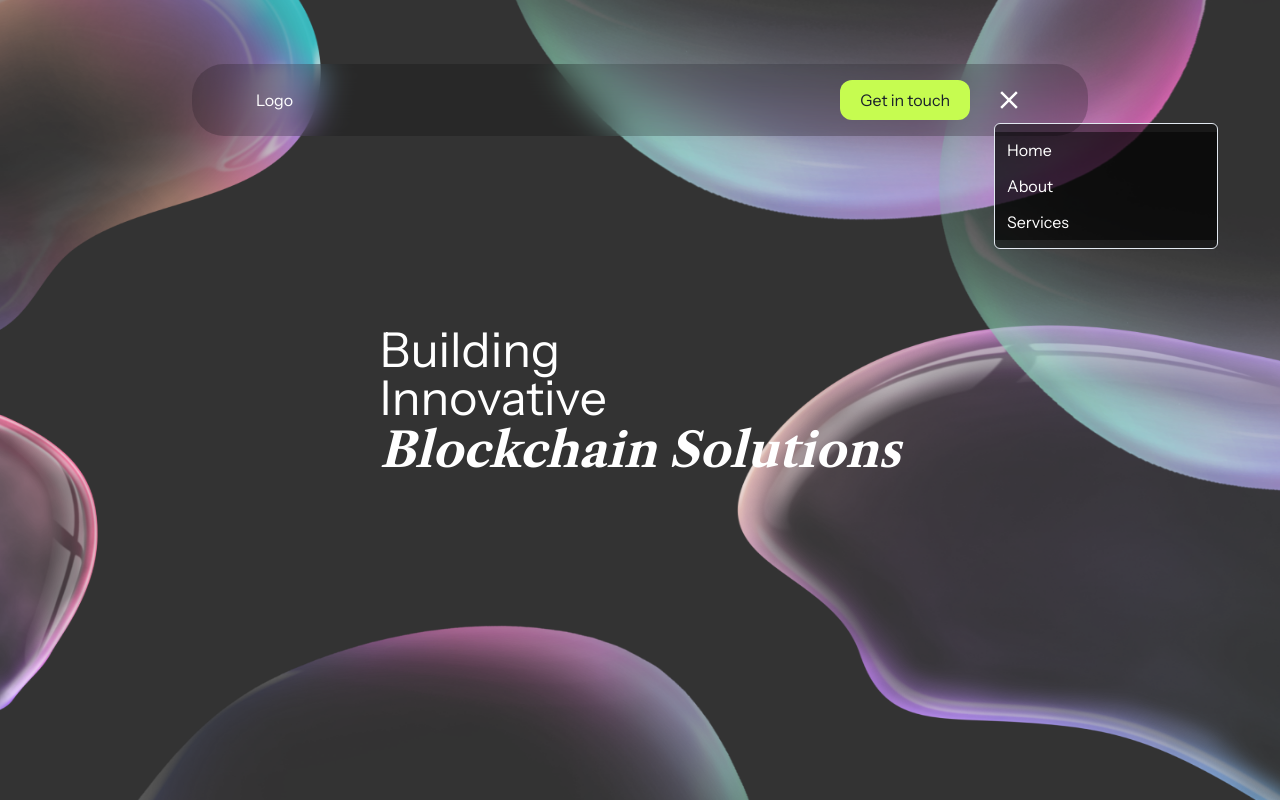
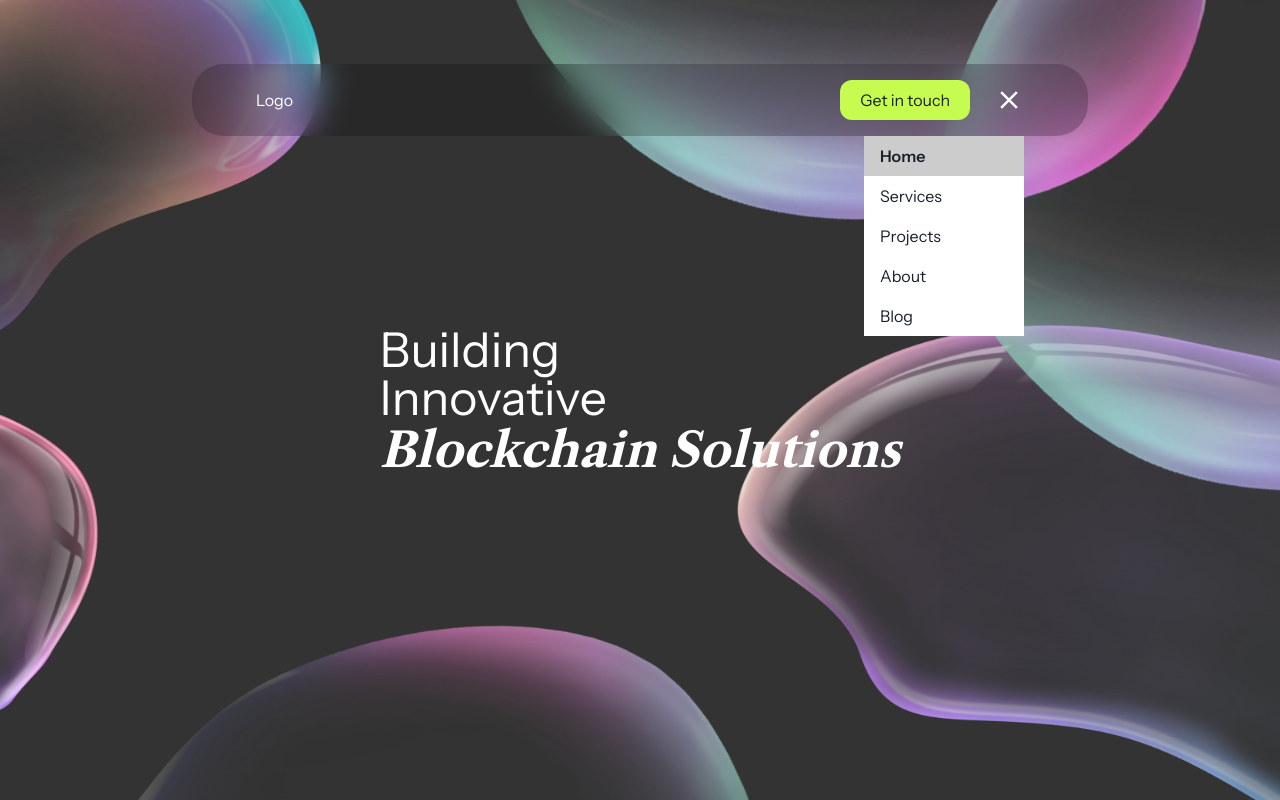
Before and after one commit to CEN-Smart/afrix-lab_design, a Next.js app: page / in a window 1280 px wide. Both pictures are taken after a click on the button 1009 px from the left and 100 px from the top of the page. Built offline with nearby package versions, Linux system fonts and the light colour scheme.

Commit message:
add new image

```diff
--- a/src/app/globals.css
+++ b/src/app/globals.css
@@ -79,3 +79,25 @@
   background: rgba(0 0 0/0.8) url('/images/bg-hero.png') no-repeat center center;
   background-size: 100vw 100vh;
 }
+
+.nav__link {
+  background-image: linear-gradient(
+    120deg,
+    transparent 0%,
+    transparent 50%,
+    rgba(0 0 0/0.2) 50%
+  );
+  background-size: 220%;
+  transition: all 0.4s;
+}
+
+.nav__link:hover {
+  background-position: 100%;
+  font-weight: 600;
+}
+
+@media (max-width: md) {
+  html {
+    font-size: 50%;
+  }
+}
--- a/src/components/header/Header.tsx
+++ b/src/components/header/Header.tsx
@@ -3,52 +3,54 @@ import { NavItems } from '@/types/navtypes';
 import NavList from './NavList';
 import { MdMenu } from 'react-icons/md';
 import { IoMdClose } from 'react-icons/io';
-import { Menu, MenuButton, MenuItem, MenuList } from '@chakra-ui/react';
+import { useState } from 'react';
+import { cn } from '@/lib/utils';
+import { usePathname } from 'next/navigation';
 
 const navItems: NavItems[] = [
   { linkName: 'Home', link: '/' },
+  { linkName: 'Services', link: '/services' },
+  { linkName: 'Projects', link: '/projects' },
   { linkName: 'About', link: '/about' },
-  { linkName: 'Services', link: '/services' },
+  { linkName: 'Blog', link: '/blog' },
 ];
 export default function Navbar() {
+  const [isMenuOpen, setIsMenuOpen] = useState<boolean>(false);
+  const pathname = usePathname();
   return (
     <header role='banner'>
-      <div className='w-[95%] md:w-[70%] rounded-[32px] bg-black/20 backdrop-blur-[16px] px-4 md:px-16 h-[72px] flex items-center justify-between fixed top-[2rem] lg:top-[4rem] left-1/2 -translate-x-1/2'>
+      <div className='w-[95%] md:w-[70%] rounded-[32px] bg-black/20 backdrop-blur-[16px] px-4 md:px-16 h-[72px] flex items-center justify-between fixed z-[99] top-[2rem] lg:top-[4rem] left-1/2 -translate-x-1/2'>
         <div className='logo text-white'>Logo</div>
-        <nav className='flex items-center gap-3 md:gap-6'>
+        <nav className='flex items-center gap-3 md:gap-6 relative'>
           <button className='flex-shrink-0 bg-cta hover:bg-ctahover transition duration-300 px-5 py-2 rounded-[12px]'>
             Get in touch
           </button>
-          <Menu>
-            {({ isOpen }) => (
-              <>
-                <MenuButton>
-                  {isOpen ? (
-                    <IoMdClose className='text-3xl text-white' />
-                  ) : (
-                    <MdMenu className='text-3xl text-white' />
-                  )}
-                </MenuButton>
-                <MenuList bg='rgba(0,0,0,0.5)' color='white'>
-                  {navItems.map(navObj => (
-                    <MenuItem
-                      transition='all'
-                      transitionDuration='300'
-                      _hover={{
-                        bg: 'rgba(0,0,0,0.2)',
-                      }}
-                      bg='rgba(0,0,0,0.5)'
-                      backdropBlur={4}
-                      color='white'
-                      key={navObj.linkName}
-                    >
-                      <NavList navObj={navObj} />
-                    </MenuItem>
-                  ))}
-                </MenuList>
-              </>
+          <ul
+            className={cn(
+              `absolute top-[3.5rem] scale-0 right-0 bg-white  transition duration-500 w-40 aspect-square flex flex-col items-center justify-center z-[100] `,
+              {
+                'scale-100': isMenuOpen,
+              }
             )}
-          </Menu>
+          >
+            {navItems.map(navObj => (
+              <NavList
+                onClick={() => setIsMenuOpen(!isMenuOpen)}
+                className={cn(``, {
+                  'bg-black/20 font-[600]': pathname === navObj.link,
+                })}
+                navObj={navObj}
+                key={navObj.linkName}
+              />
+            ))}
+          </ul>
+          <button onClick={() => setIsMenuOpen(!isMenuOpen)}>
+            {isMenuOpen ? (
+              <IoMdClose className='text-white text-3xl' />
+            ) : (
+              <MdMenu className='text-white text-3xl' />
+            )}
+          </button>
         </nav>
       </div>
     </header>
--- a/src/components/header/NavList.tsx
+++ b/src/components/header/NavList.tsx
@@ -1,10 +1,19 @@
 import { NavItems } from '@/types/navtypes';
 import Link from 'next/link';
 
-export default function NavList({ navObj }: { navObj: NavItems }) {
+type NavListProps = {
+  navObj: NavItems;
+  className?: string;
+  onClick?: () => void;
+};
+
+export default function NavList({ navObj, onClick, className }: NavListProps) {
   return (
     <>
-      <li className='list-none'>
+      <li
+        onClick={onClick}
+        className={`list-none nav__link w-full px-4 py-2 ${className}`}
+      >
         <Link href={navObj.link}>{navObj.linkName}</Link>
       </li>
     </>
```
